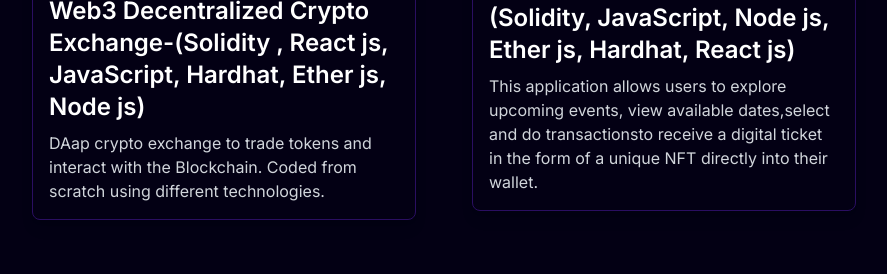
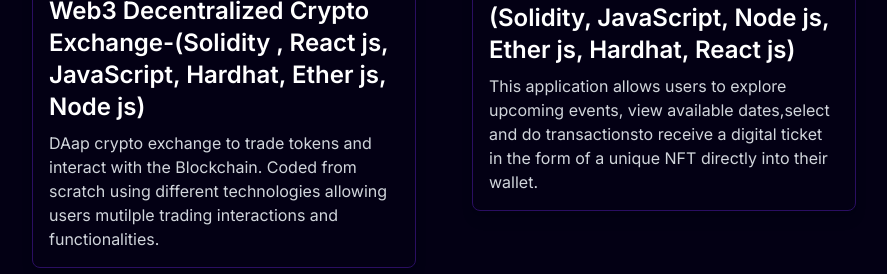
Before and after one commit to Franklin-Osede/portofoliosite, a Next.js app: page / in a window 1280 px wide. Shown: the part 3720-3994 px from the top of the page, without its empty margins (196-1083 px from the left). Built offline with nearby package versions, Linux system fonts and the light colour scheme; a web font is replaced by a local one.

Commit message:
updated project description

```diff
--- a/components/main/Projects.tsx
+++ b/components/main/Projects.tsx
@@ -11,7 +11,7 @@ function Projects() {
         <ProjectCard
           src="/web3.png"
           title="Web3 Decentralized Crypto Exchange-(Solidity , React js, JavaScript, Hardhat, Ether js, Node js)"
-          description="DAap crypto exchange to trade tokens and interact with the Blockchain. Coded from scratch using different technologies."
+          description="DAap crypto exchange to trade tokens and interact with the Blockchain. Coded from scratch using different technologies allowing users mutilple trading interactions and functionalities."
           linkUrl="https://cryptoexchange.on.fleek.co/"
         />
         <ProjectCard
```
